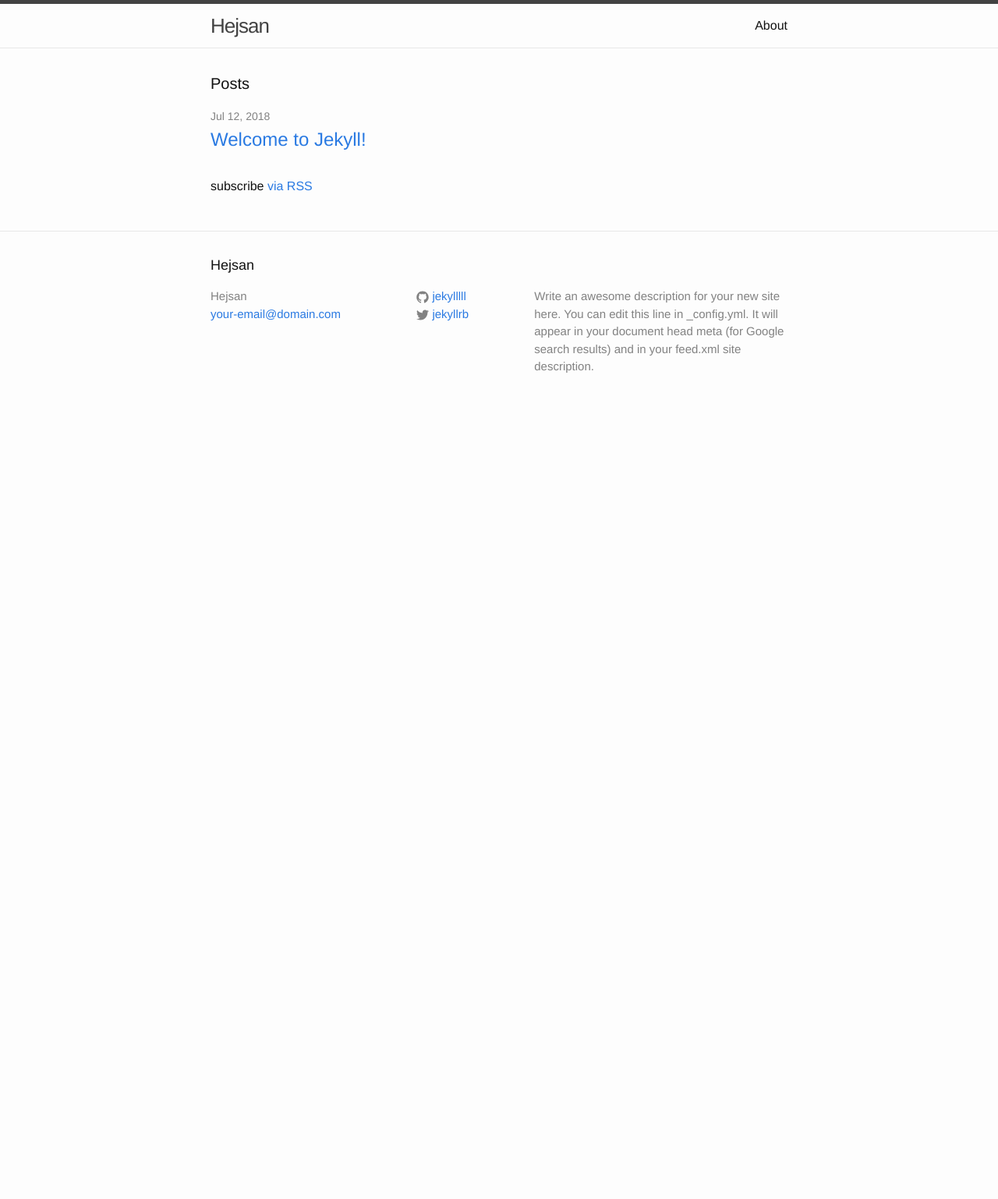
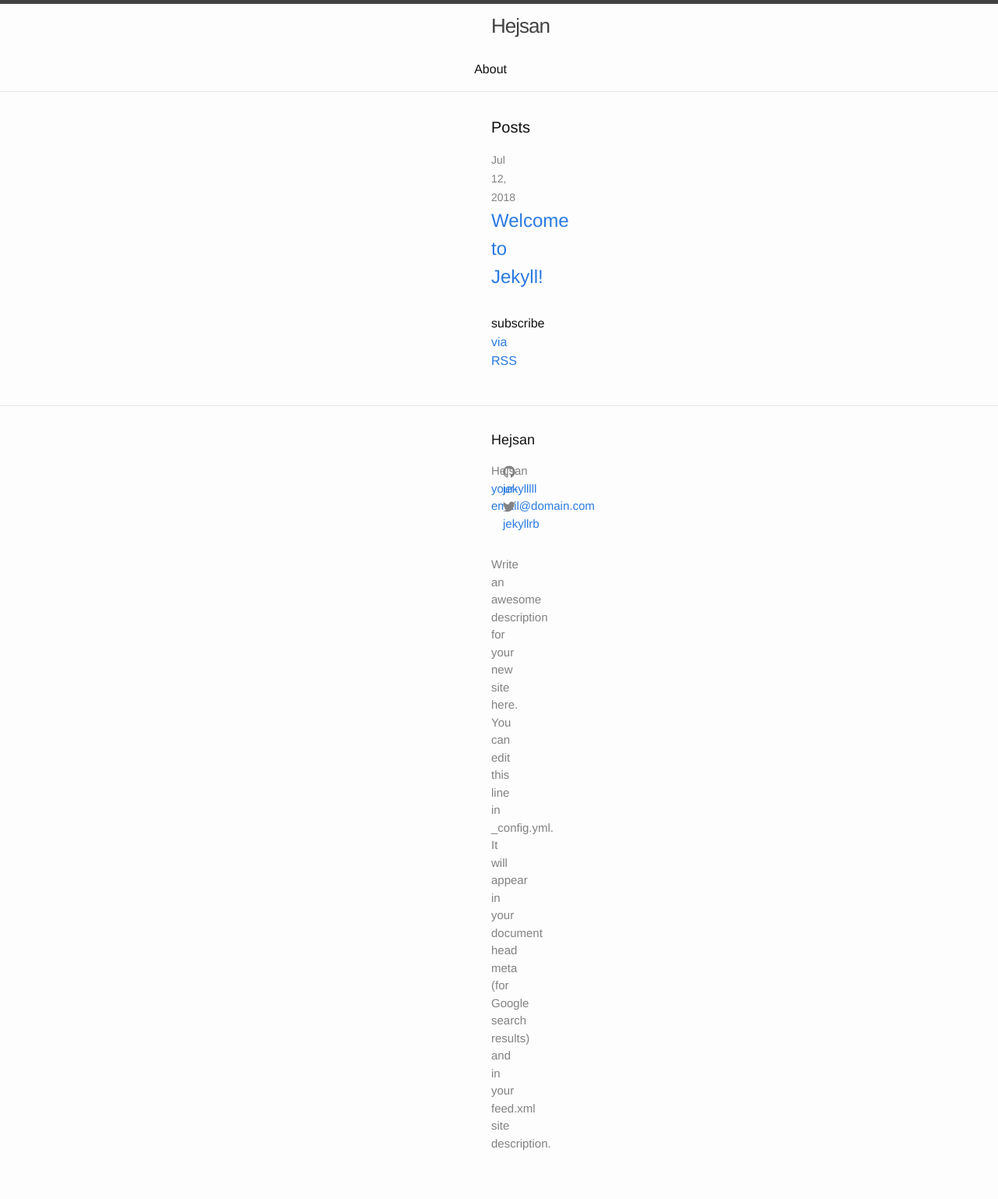
Before and after one commit to bergstrom97/bergstrom97.github.io, a Jekyll site: the page built from index.html, in a window 1280 px wide. Shown: the whole page at 78% size. Built offline with Jekyll 4.4.1, drawn with Linux system fonts in a browser that asks for light colours; before the commit the page ends 900 px from its top, so only the background shows below that.

Commit message:
Update main.scss

```diff
--- a/css/main.scss
+++ b/css/main.scss
@@ -23,7 +23,7 @@
 $grey-color-dark:  darken($grey-color, 25%);
 
 // Width of the content area
-$content-width:    800px;
+$content-width:    80px;
 
 $on-palm:          600px;
 $on-laptop:        800px;
```
